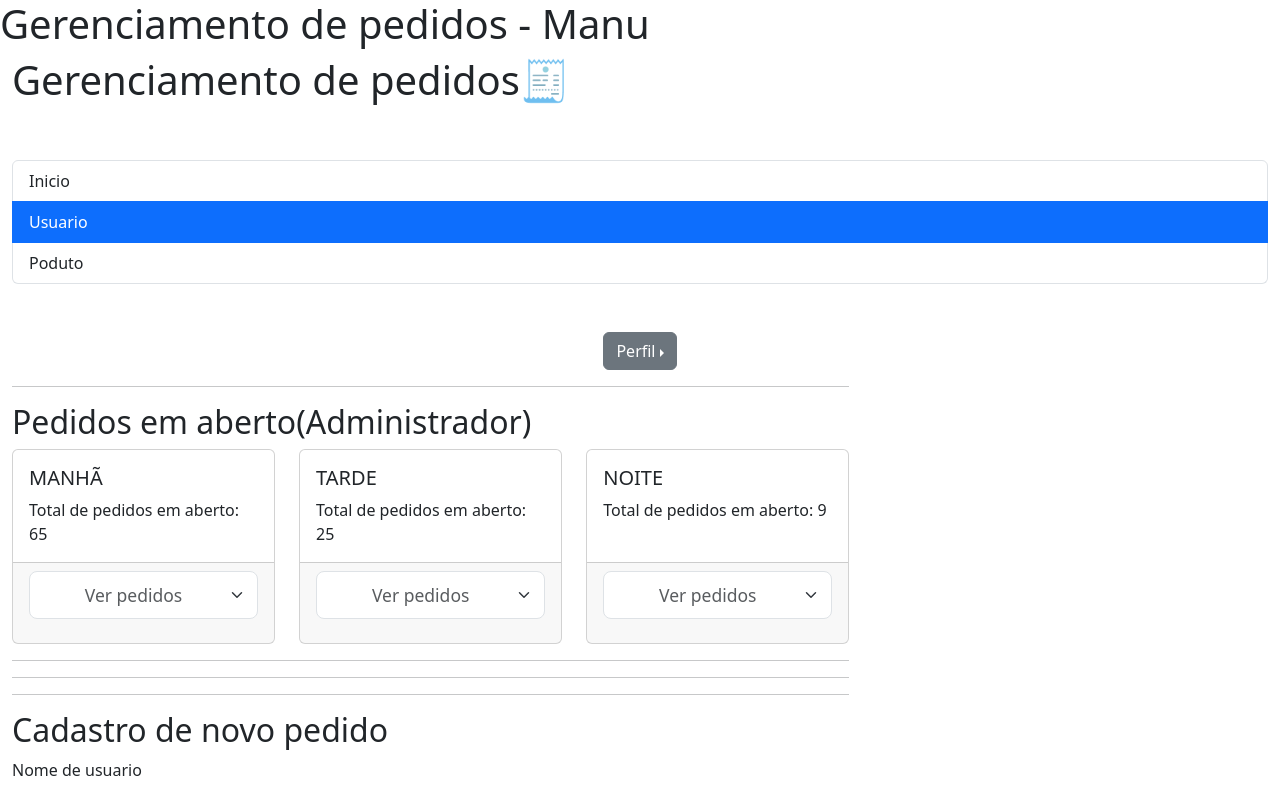
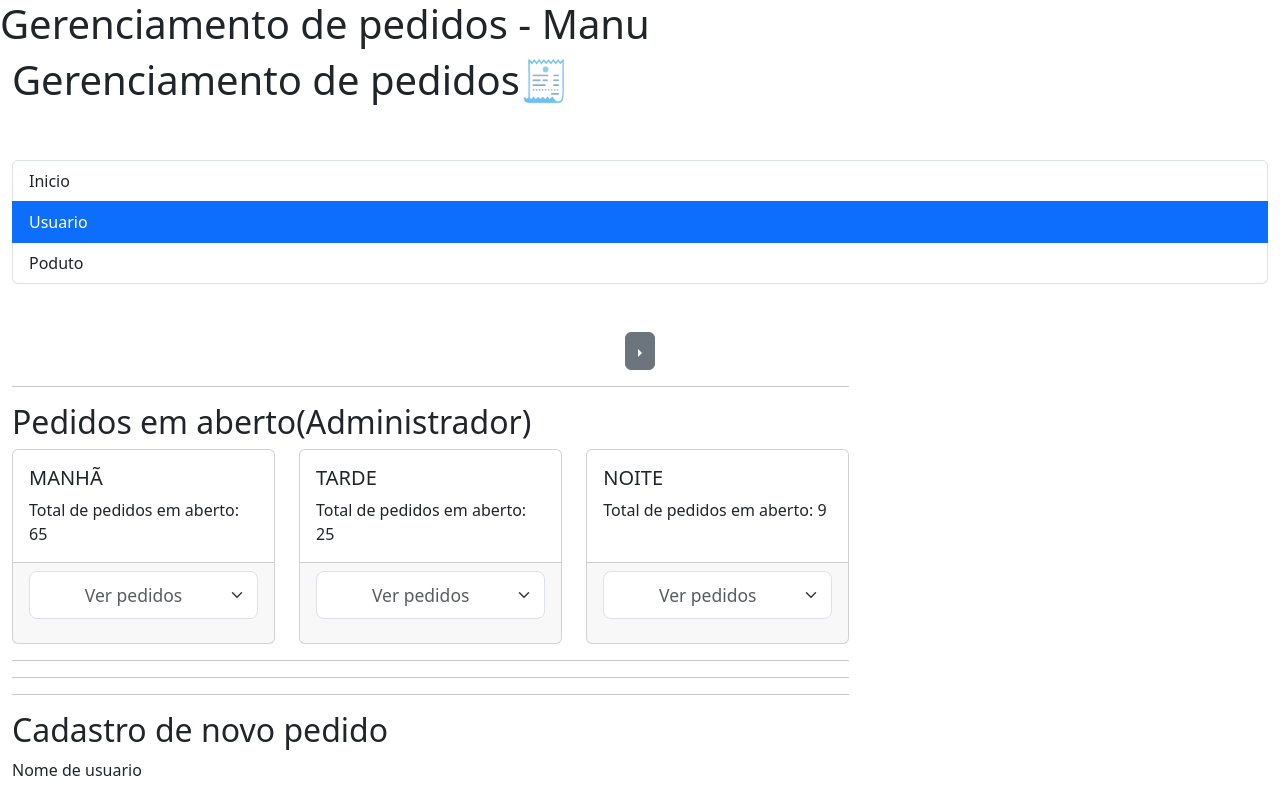
Before and after one commit to AlexAlves-10/pi-chamados, a Next.js app: page /pedidos in a window 1280 px wide. Shown: the top 789 px of the page. Built offline with nearby package versions, Linux system fonts and the light colour scheme.

Commit message:
atualização pagina de gerenciamento de pedidos

```diff
--- a/app/pedidos/page.js
+++ b/app/pedidos/page.js
@@ -1,5 +1,5 @@
-export default function Pedidos(){
-    return(
+export default function Pedidos() {
+    return (
         <div>
             <h1>
                 Gerenciamento de pedidos - Manu
@@ -8,8 +8,6 @@ export default function Pedidos(){
                 <div class="container-fluid">
                     <div className="row">
                         <h1 className="titulo">Gerenciamento de pedidos🧾</h1>
-
-          {/* menu lateral */}
 
                         <div className="col- menuLateral ">
 
@@ -32,7 +30,7 @@ export default function Pedidos(){
                                 <div className="btn-group dropend">
                                     <button type="button" className="btn btn-secondary dropdown-toggle" data-bs-toggle="dropdown"
                                         aria-expanded="false">
-                  Perfil
+
                                     </button>
                                     <ul className="dropdown-menu">
 
```
Lines whose indentation alone changed are shown as unchanged.
